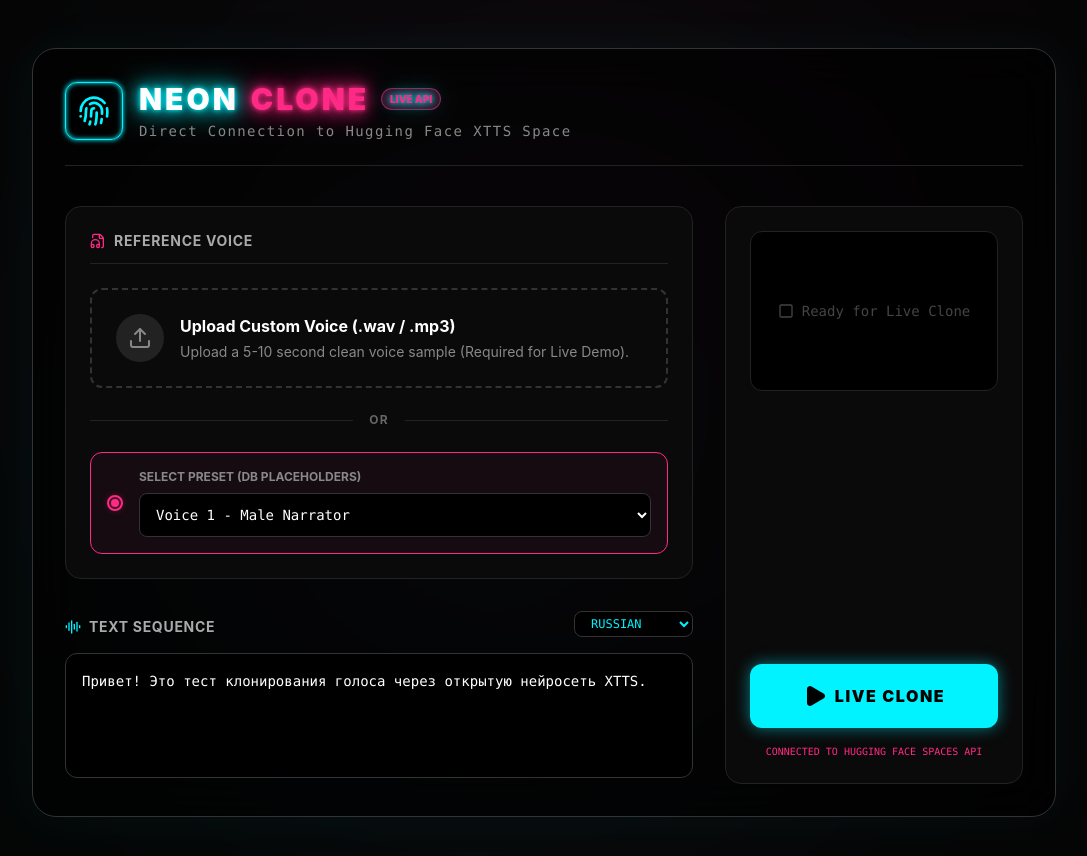
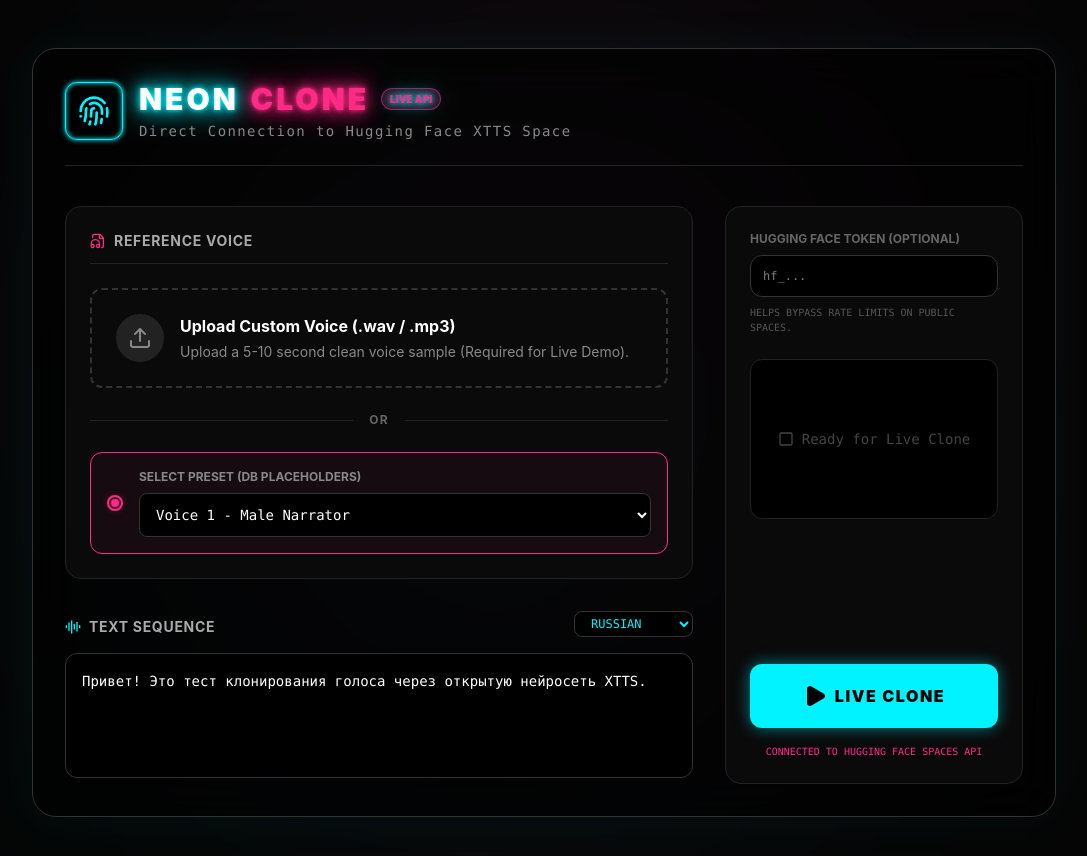
Before and after one commit to TrillionaireViier/speech-generator, a React (Vite) app: page / in a window 1280 px wide. Shown: the top 856 px of the page, without its empty margins (96-1183 px from the left). Built offline with nearby package versions, Linux system fonts and the light colour scheme.

Commit message:
feat: add Hugging Face token input for Gradio auth

```diff
--- a/src/App.jsx
+++ b/src/App.jsx
@@ -37,6 +37,7 @@
 export default function App() {
   const [text, setText] = useState('Привет! Это тест клонирования голоса через открытую нейросеть XTTS.');
   const [language, setLanguage] = useState('ru');
+  const [hfToken, setHfToken] = useState('');
 
   const [selectedPreset, setSelectedPreset] = useState(PRESET_VOICES[0].id);
   const [useCustomAudio, setUseCustomAudio] = useState(false);
@@ -78,8 +79,9 @@
 
     try {
       // 1. Connect to the public XTTS Space via Gradio Client
-      // Note: "coqui/xtts" is a popular public space. If it's asleep, it might take a while to wake up.
-      const app = await Client.connect("coqui/xtts");
+      // Pass the Hugging Face token if provided to bypass some limits or access private spaces
+      const clientOptions = hfToken.trim() ? { hf_token: hfToken.trim() } : {};
+      const app = await Client.connect("coqui/xtts", clientOptions);
 
       setStatusMessage('Connected! Sending audio and text for inference (Queueing)...');
 
@@ -263,7 +265,23 @@
           {/* Sidebar Actions & Visualizer */}
           <div className="bg-[#0a0a0a] border border-[#222] rounded-2xl p-6 flex flex-col justify-between">
 
-            <div className="h-40 bg-black border border-[#222] rounded-xl flex items-center justify-center gap-2 overflow-hidden relative mb-8">
+            <div className="space-y-6 mb-8">
+              {/* HF Token Input */}
+              <div>
+                <label className="block text-xs font-bold text-[#666] uppercase mb-2">Hugging Face Token (Optional)</label>
+                <input
+                  type="password"
+                  value={hfToken}
+                  onChange={(e) => setHfToken(e.target.value)}
+                  placeholder="hf_..."
+                  className="w-full bg-black border border-[#333] text-white p-3 rounded-xl focus:outline-none focus:neon-border-cyan font-mono text-xs"
+                />
+                <p className="text-[#555] text-[10px] mt-2 font-mono uppercase">
+                  Helps bypass rate limits on public spaces.
+                </p>
+              </div>
+
+              <div className="h-40 bg-black border border-[#222] rounded-xl flex items-center justify-center gap-2 overflow-hidden relative">
                 {isGenerating ? (
                   <div className="text-[#00f3ff] font-mono text-sm flex flex-col items-center gap-3 w-full px-4">
                     <Loader2 className="w-8 h-8 animate-spin" />
@@ -281,6 +299,7 @@
                     <Square className="w-4 h-4" /> Ready for Live Clone
                   </div>
                 )}
+              </div>
             </div>
 
             <div className="space-y-4">
```
Lines whose indentation alone changed are shown as unchanged.
